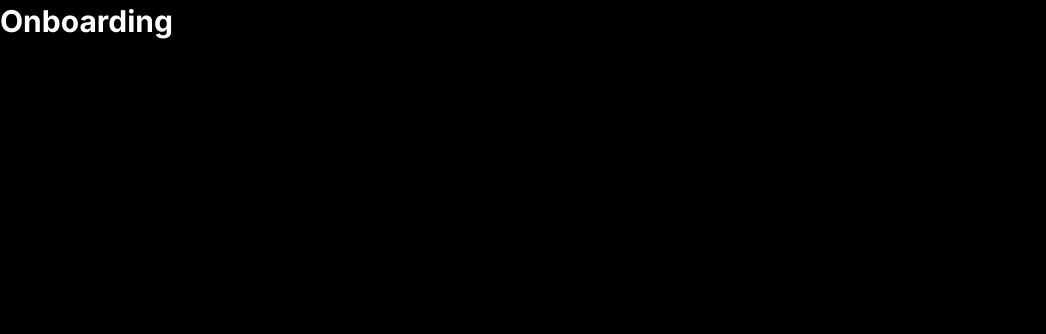
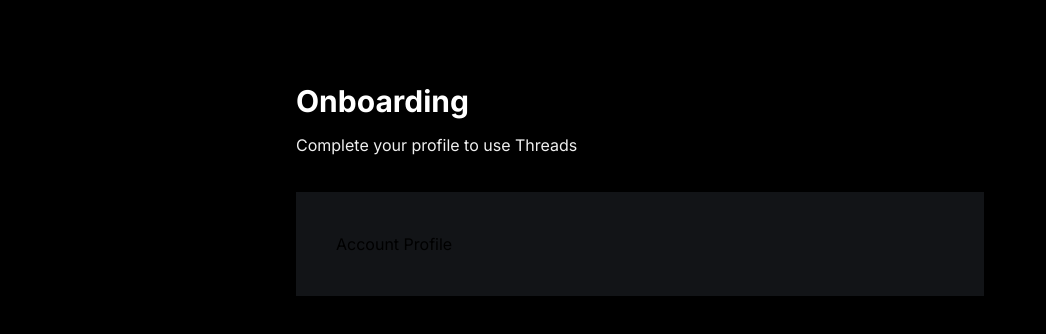
Before and after one commit to rrohan-arrora/Threads-App---Understood, a Next.js app: page /onboarding in a window 1280 px wide. Shown: the top 334 px of the page, without its empty margins (0-1046 px from the left). Built offline with nearby package versions, Linux system fonts and the light colour scheme; no server answers.

Commit message:
Added account profile page where data comes from onboarding page.tsx

```diff
--- a/app/(auth)/onboarding/page.tsx
+++ b/app/(auth)/onboarding/page.tsx
@@ -1,10 +1,30 @@
+import AccountProfile from "@/components/forms/AccountProfile";
+import { currentUser } from "@clerk/nextjs";
+
 async function Page() {
+    const user = await currentUser();
+
+    const userInfo={};
+    const userData={
+        id: user?.id,
+        objectId: userInfo?._id,
+        username: userInfo?.username || user?.username,
+        name: userInfo?.name || user?.firstName || "",
+        bio: userInfo?.bio || "",
+        image: userInfo?.image || user?.imageUrl
+    };
     return(
-        <main>
-            <h1 className="head-text">
-                Onboarding
-            </h1>
+        <main className="mx-auto flex max-w-3xl flex-col justify-start px-10 py-20">
+            <h1 className="head-text"> Onboarding </h1>
+            <p className="mt-3 text-base-regular text-light-2">
+                Complete your profile to use Threads
+            </p>
+
+            <section className="mt-9 bg-dark-2 p-10">
+                <AccountProfile user={userData} btnTitle="Continue"/>
+            </section>
         </main>
+
     )
 }
 
--- /dev/null
+++ b/components/forms/AccountProfile.tsx
@@ -0,0 +1,24 @@
+"use client";
+
+interface Props {
+    user: {
+        id: string;
+        objectId: string;
+        username: string;
+        name: string;
+        bio: string;
+        image: string;
+    };
+    btnTitle: string;
+}
+
+const AccountProfile = ({user, btnTitle}: Props) => {
+    return(
+        <div>
+            Account Profile
+        </div>
+
+    )
+}
+
+export default AccountProfile;
```
